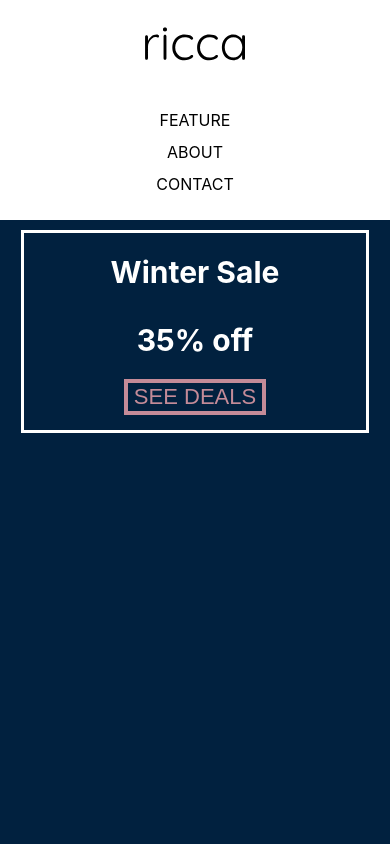
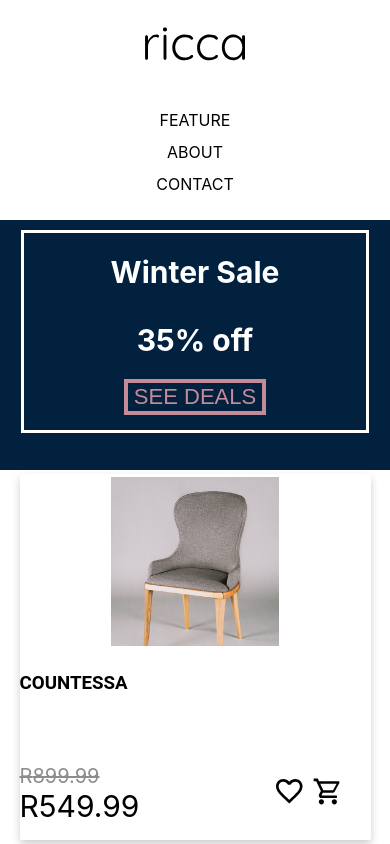
Before and after one commit to douglas86/fedsa-project-1-nextjs, a Next.js app: page / in a window 390 px wide. Shown: the top 844 px of the page. Built offline with nearby package versions, Linux system fonts and the light colour scheme.

Commit message:
Fixed hight of banner

```diff
--- a/public/static/css/components/Banner.module.css
+++ b/public/static/css/components/Banner.module.css
@@ -25,7 +25,7 @@
 
 @media (max-width: 600px) {
     .banner {
-        height: 800px;
+        height: 250px;
         padding: 2% 10%;
     }
     .banner_text {
```
